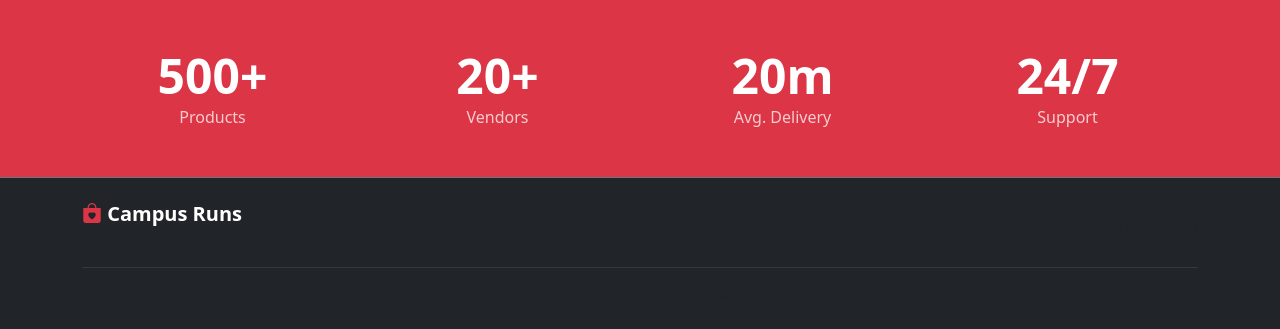
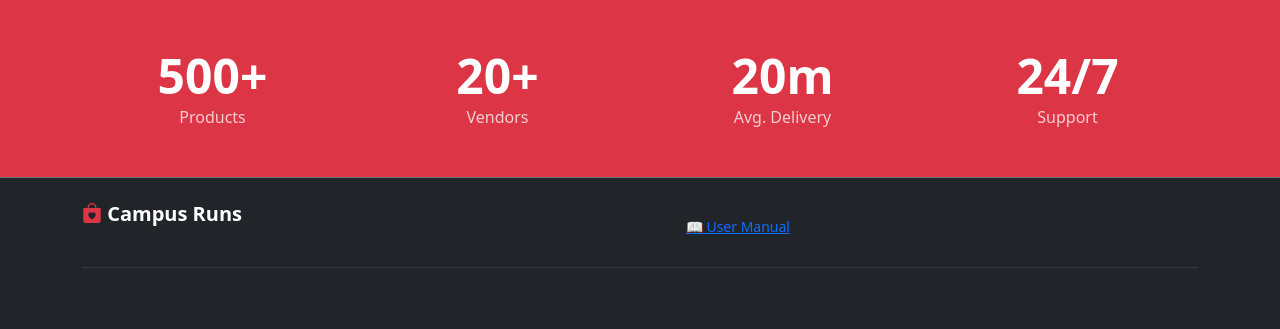
Before and after one commit to sawojide/Campus-Delivery, a PHP site: page /campus_delivery/ in a window 1280 px wide. Shown: the part 2142-2471 px from the top of the page. Run offline with PHP 8.4, Linux system fonts and the light colour scheme.

Commit message:
Add link to user manual on homepage

```diff
--- a/index.php
+++ b/index.php
@@ -262,6 +262,7 @@ session_start();
                     <a href="login.php" class="text-muted text-decoration-none">Login</a>
                     <a href="register.php" class="text-muted text-decoration-none">Register</a>
                     <a href="#features" class="text-muted text-decoration-none">Features</a>
+                    <a href="user-manual.html" target="_blank" class="btn-manual">📖 User Manual</a>
                 </div>
             </div>
             <div class="col-md-4 text-center text-md-end">
```
